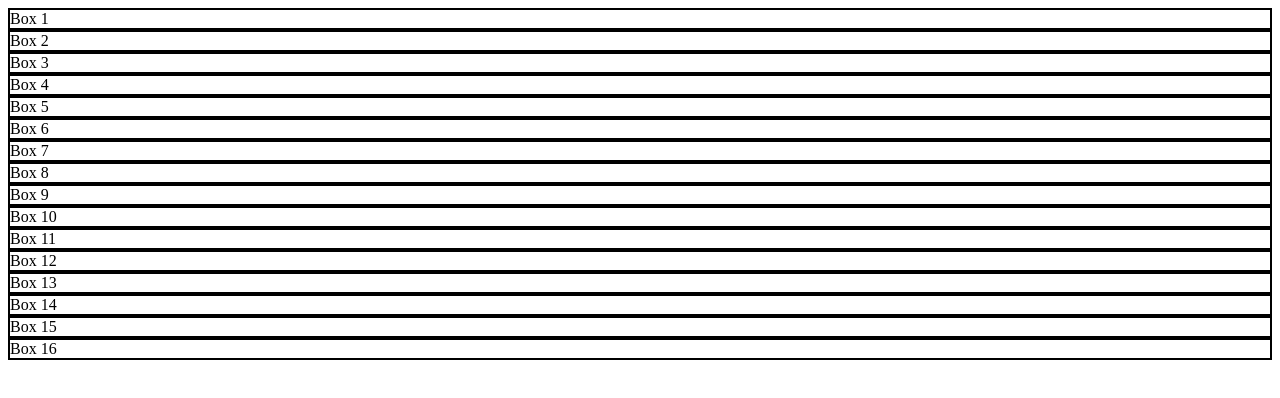
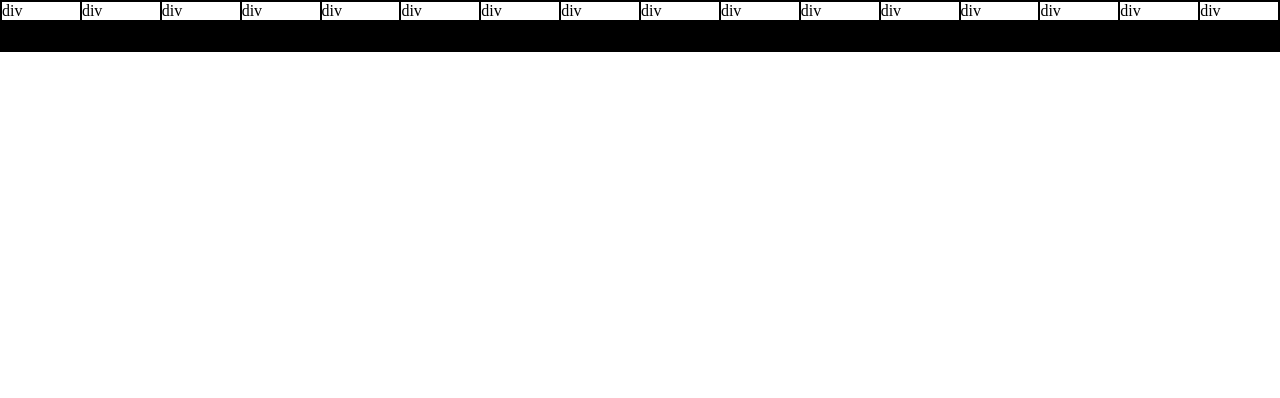
Before and after one commit to cstep404/etch, a plain HTML site: page index.html in a window 1280 px wide. Drawn offline with Linux system fonts and the light colour scheme.

Commit message:
Created 1 row with 16 div

```diff
--- a/index.html
+++ b/index.html
@@ -4,11 +4,11 @@
     <meta charset="UTF-8">
     <meta http-equiv="X-UA-Compatible" content="IE=edge">
     <meta name="viewport" content="width=device-width, initial-scale=1.0">
-    <link ref="stylesheet" href="/styles/index.css">
+    <link rel="stylesheet" href="styles/index.css">
     <script src="/scripts/index.js" defer></script>
     <title>Etch-a-Sketch!</title>
 </head>
 <body>
-    <div id="main-container"></di>
+    <div id="main-container"></div>
 </body>
 </html>
--- a/scripts/index.js
+++ b/scripts/index.js
@@ -2,9 +2,19 @@ const mainContainerSelector = document.querySelector('#main-container');
 
 // create the element, manipulate the element, and then place it on page by appending
 
+// create 16 rows
 for (let i = 1; i <= 16; i++) {
-    const squareCreator = document.createElement('div');
-    squareCreator.textContent = `Box ${i}`
-    squareCreator.style.border = '2px solid black';
-    mainContainerSelector.appendChild(squareCreator);
+    const rowCreator = document.createElement('div');
+    rowCreator.className = 'row';
+    mainContainerSelector.appendChild(rowCreator);
 }
+
+const rowSelector = document.querySelector('.row');
+
+// create 16 divs inside each row
+for (let i = 1; i <= 16; i++) {
+    const divCreator = document.createElement('div');
+    divCreator.textContent = 'div';
+    divCreator.className = 'box';
+    rowSelector.appendChild(divCreator);
+}
--- a/styles/index.css
+++ b/styles/index.css
@@ -2,3 +2,13 @@
     margin: 0;
     padding: 0;
 }
+
+.row {
+    border: 1px solid black;
+    display: flex;
+}
+
+.box {
+    border: 1px solid black;
+    flex: 1;
+}
```
